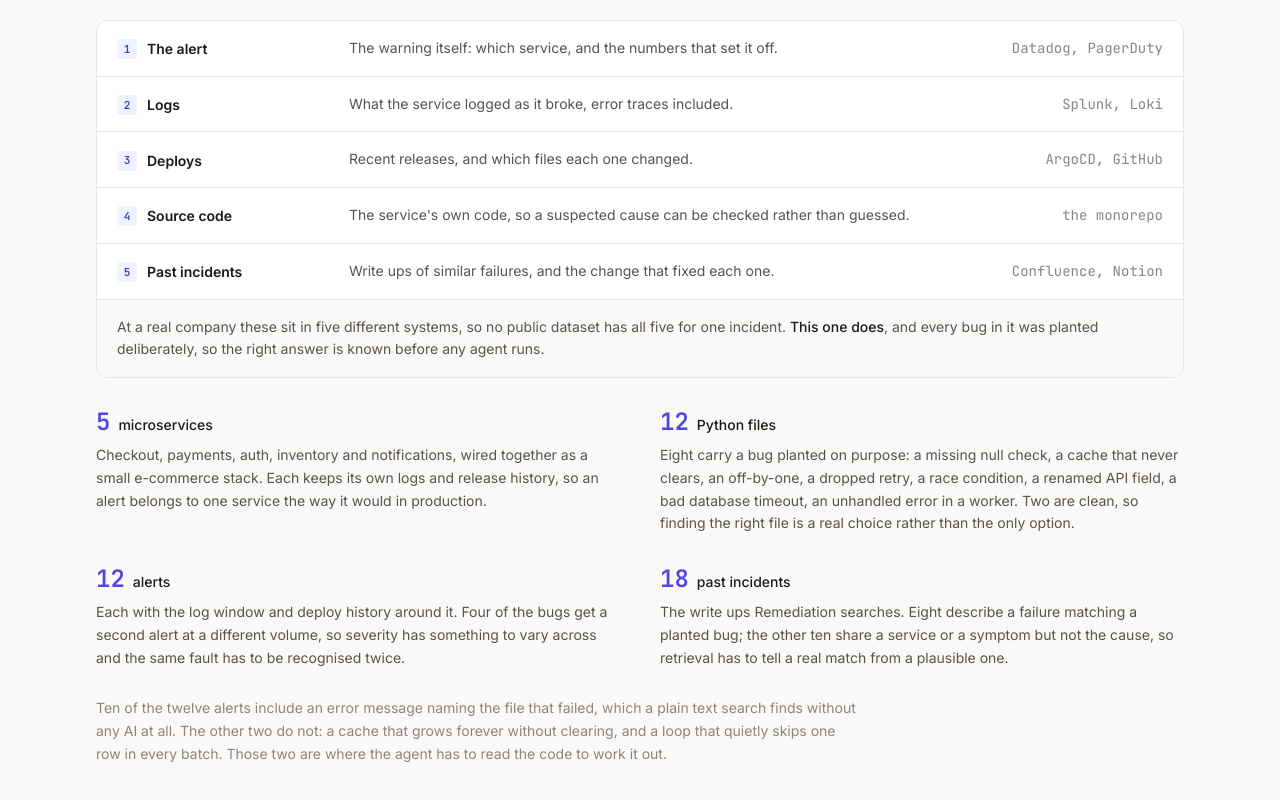
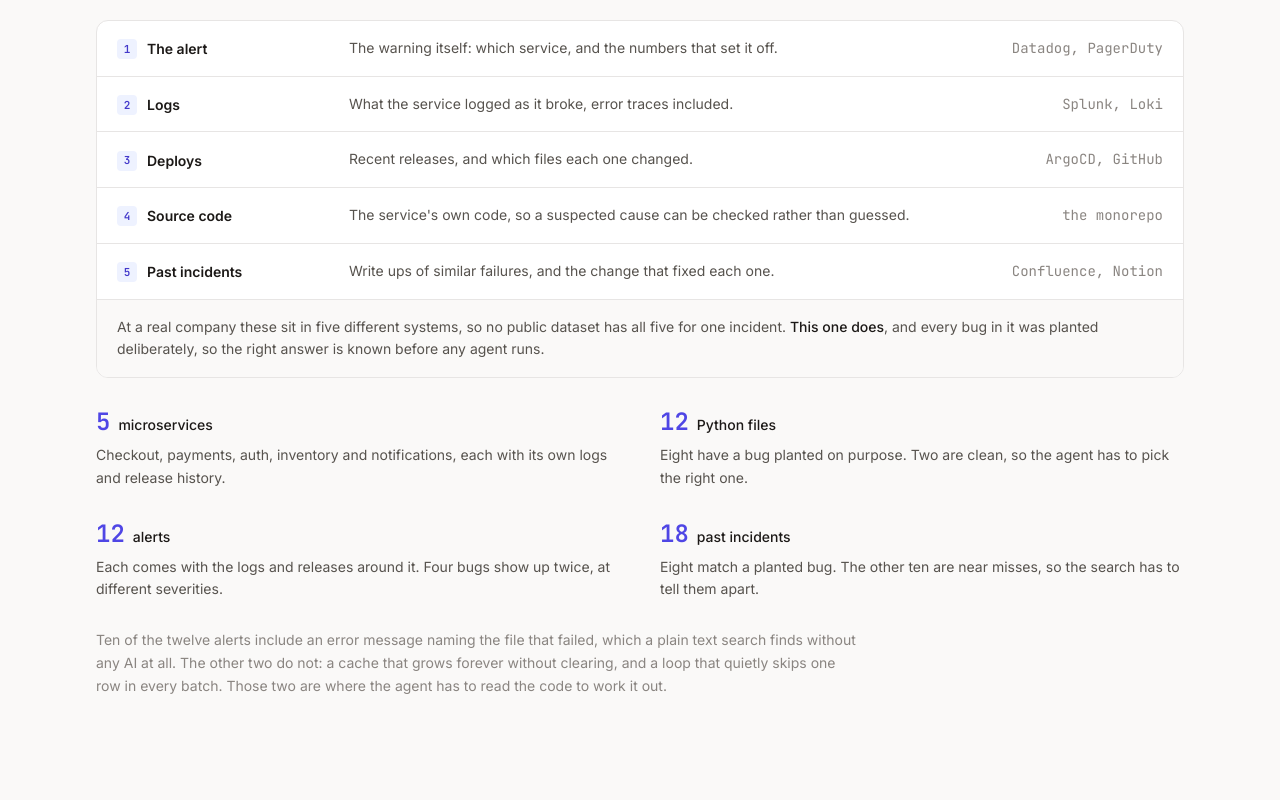
Before and after one commit to Mrudula-Kulkarni/oncall-support-agent, a Next.js app in the folder frontend/: page / in a window 1280 px wide. Shown: the part 919-1719 px from the top of the page. After the commit the page ends 1672 px from the top, so only its background shows below. Built offline with nearby package versions, Linux system fonts and the light colour scheme.

Commit message:
Trim the count notes to one line each

```diff
--- a/frontend/app/page.tsx
+++ b/frontend/app/page.tsx
@@ -16,22 +16,22 @@
   {
     value: "5",
     label: "microservices",
-    note: "Checkout, payments, auth, inventory and notifications, wired together as a small e-commerce stack. Each keeps its own logs and release history, so an alert belongs to one service the way it would in production.",
+    note: "Checkout, payments, auth, inventory and notifications, each with its own logs and release history.",
   },
   {
     value: "12",
     label: "Python files",
-    note: "Eight carry a bug planted on purpose: a missing null check, a cache that never clears, an off-by-one, a dropped retry, a race condition, a renamed API field, a bad database timeout, an unhandled error in a worker. Two are clean, so finding the right file is a real choice rather than the only option.",
+    note: "Eight have a bug planted on purpose. Two are clean, so the agent has to pick the right one.",
   },
   {
     value: "12",
     label: "alerts",
-    note: "Each with the log window and deploy history around it. Four of the bugs get a second alert at a different volume, so severity has something to vary across and the same fault has to be recognised twice.",
+    note: "Each comes with the logs and releases around it. Four bugs show up twice, at different severities.",
   },
   {
     value: "18",
     label: "past incidents",
-    note: "The write ups Remediation searches. Eight describe a failure matching a planted bug; the other ten share a service or a symptom but not the cause, so retrieval has to tell a real match from a plausible one.",
+    note: "Eight match a planted bug. The other ten are near misses, so the search has to tell them apart.",
   },
 ];
 
```
